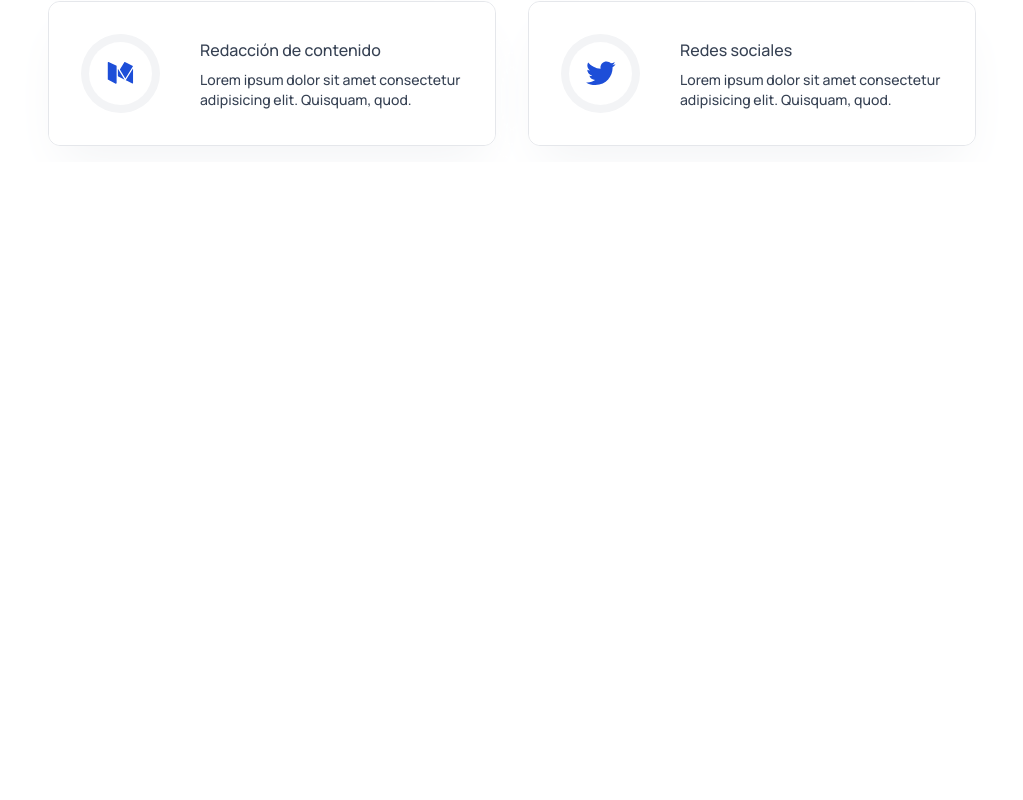
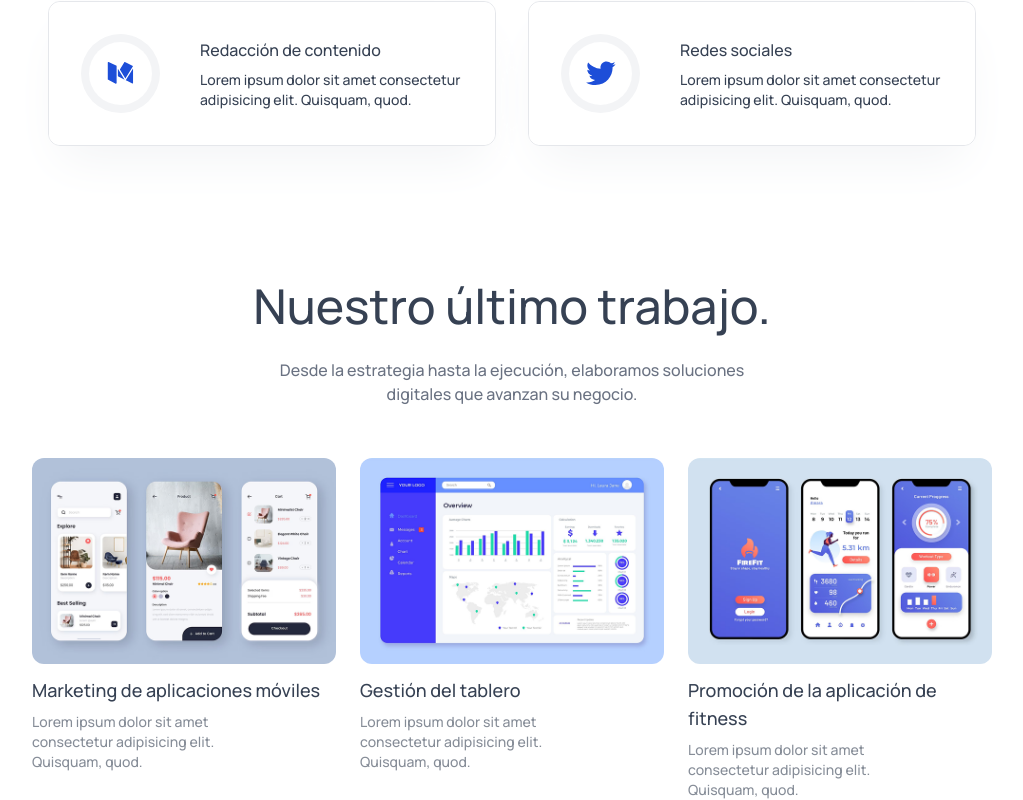
Before and after one commit to Emet-code/my-website-v0, a React (Vite) app: page / in a window 1280 px wide. Shown: the part 1735-2535 px from the top of the page, without its empty margins (128-1151 px from the left). Before the commit the page ends 1897 px from the top, so only its background shows below. Built offline with nearby package versions, Linux system fonts and the light colour scheme.

Commit message:
creación de componente para presentar los demás servicios

```diff
--- a/src/App.jsx
+++ b/src/App.jsx
@@ -3,6 +3,7 @@
 import Hero from "./components/Hero"
 import TrustedBy from "./components/TrustedBy"
 import Services from "./components/Services"
+import OurWork from "./components/OurWork"
 
 const App = () => {
   const [theme, setTheme] = useState(localStorage.getItem('theme') ? localStorage.getItem('theme') : 'light');
@@ -13,6 +14,7 @@
       <Hero />
       <TrustedBy />
       <Services />
+      <OurWork />
     </div>
   )
 }
--- /dev/null
+++ b/src/components/OurWork.jsx
@@ -0,0 +1,40 @@
+import assets from "../assets/assets"
+import Title from "./Title"
+const OurWork = () => {
+
+    const wordData = [
+        {
+            title: 'Marketing de aplicaciones móviles',
+            description: 'Lorem ipsum dolor sit amet consectetur adipisicing elit. Quisquam, quod.',
+            image: assets.work_mobile_app
+        },
+        {
+            title: 'Gestión del tablero',
+            description: 'Lorem ipsum dolor sit amet consectetur adipisicing elit. Quisquam, quod.',
+            image: assets.work_dashboard_management
+        },
+        {
+            title: 'Promoción de la aplicación de fitness',
+            description: 'Lorem ipsum dolor sit amet consectetur adipisicing elit. Quisquam, quod.',
+            image: assets.work_fitness_app
+        },
+    ]
+
+  return (
+    <div id="our-work" className="flex flex-col items-center gap-7 px-4 sm:px-12 lg:px-24 xl:px-40 pt-30 text-gray-700 dark:text-white">
+        <Title title="Nuestro último trabajo." des="Desde la estrategia hasta la ejecución, elaboramos soluciones digitales que avanzan su negocio." />
+
+        <div className="grid sm:grid-cols-2 lg:grid-cols-3 gap-6 w-full max-w-5xl">
+            {wordData.map((work, index) => (
+                <div key={index} className="hover:scale-102 duration-500 transition-all cursor-pointer" >
+                    <img src={work.image} className="w-full rounded-xl" alt="" />
+                    <h3 className="mt-3 mb-2 text-lg font-semibold">{work.title}</h3>
+                    <p className="text-sm opacity-60 w-5/6">{work.description}</p>
+                </div>
+            ))}
+        </div>
+    </div>
+  )
+}
+
+export default OurWork
```
